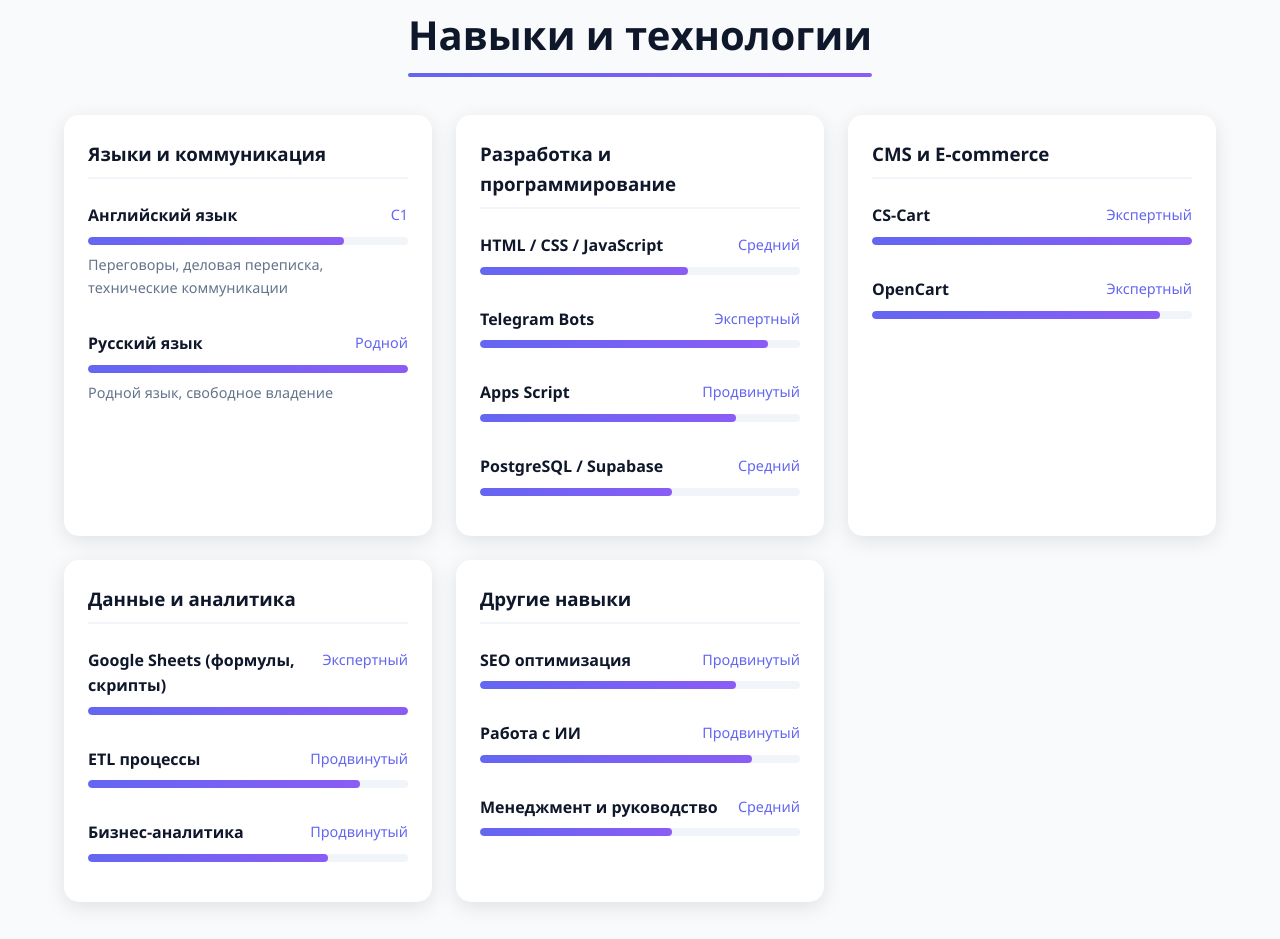
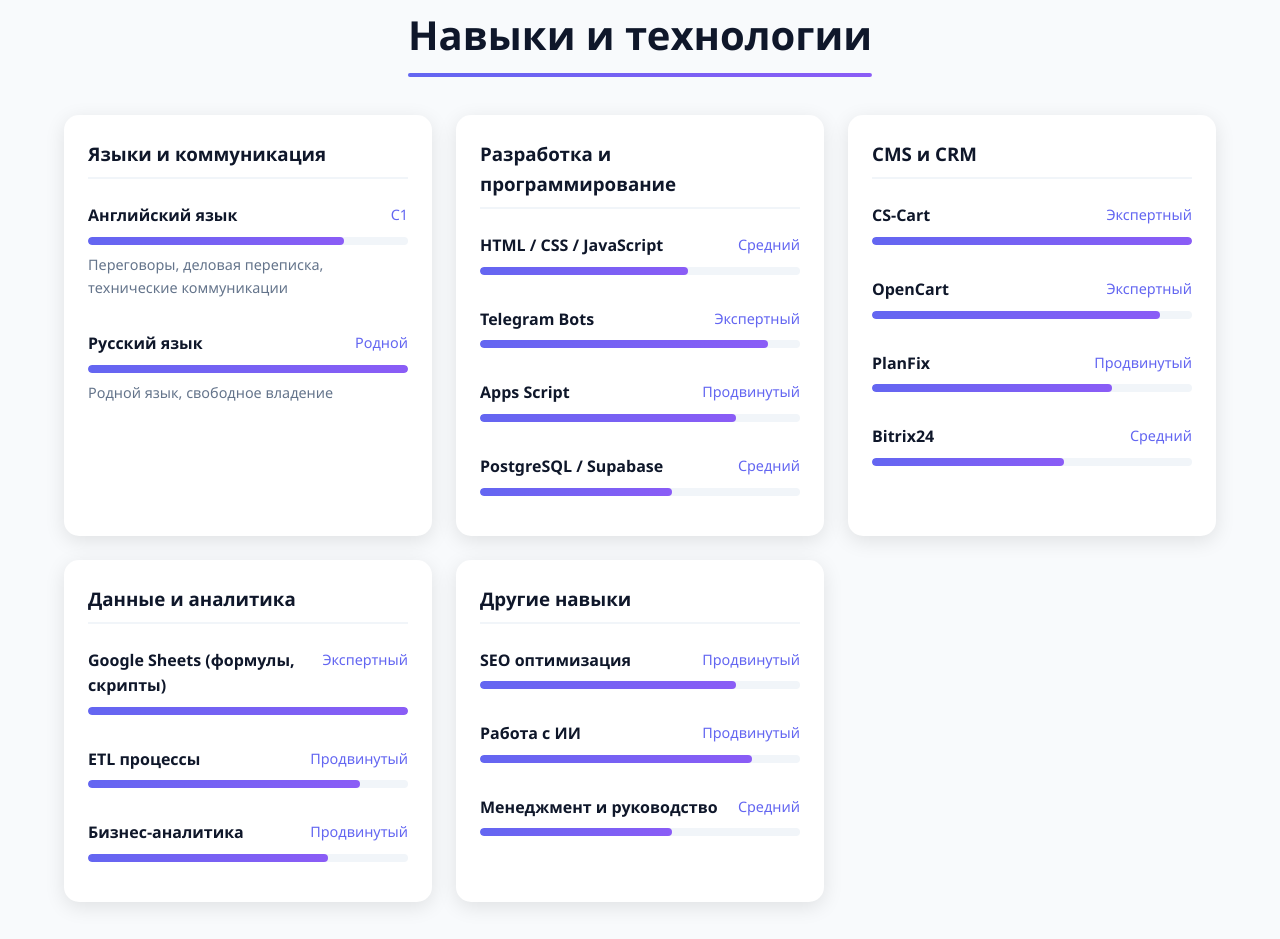
Before and after one commit to MarkDidenkoHT/resume, a plain HTML site: page index.html in a window 1280 px wide. Shown: the part 5239-6178 px from the top of the page. Drawn offline with Linux system fonts and the light colour scheme; a script that the page names is missing.

Commit message:
add crm blocks

```diff
--- a/index.html
+++ b/index.html
@@ -473,7 +473,7 @@
                 </div>
 
                 <div class="skill-category">
-                    <h3>CMS и E-commerce</h3>
+                    <h3>CMS и CRM</h3>
                     <div class="skill-list">
                         <div class="skill-item">
                             <div class="skill-header">
@@ -491,6 +491,24 @@
                             </div>
                             <div class="skill-bar">
                                 <div class="skill-progress" data-width="90" data-animated="false"></div>
+                            </div>
+                        </div>
+                                                <div class="skill-item">
+                            <div class="skill-header">
+                                <span>PlanFix</span>
+                                <span>Продвинутый</span>
+                            </div>
+                            <div class="skill-bar">
+                                <div class="skill-progress" data-width="75" data-animated="false"></div>
+                            </div>
+                        </div>
+                                                <div class="skill-item">
+                            <div class="skill-header">
+                                <span>Bitrix24</span>
+                                <span>Средний</span>
+                            </div>
+                            <div class="skill-bar">
+                                <div class="skill-progress" data-width="60" data-animated="false"></div>
                             </div>
                         </div>
                     </div>
```
